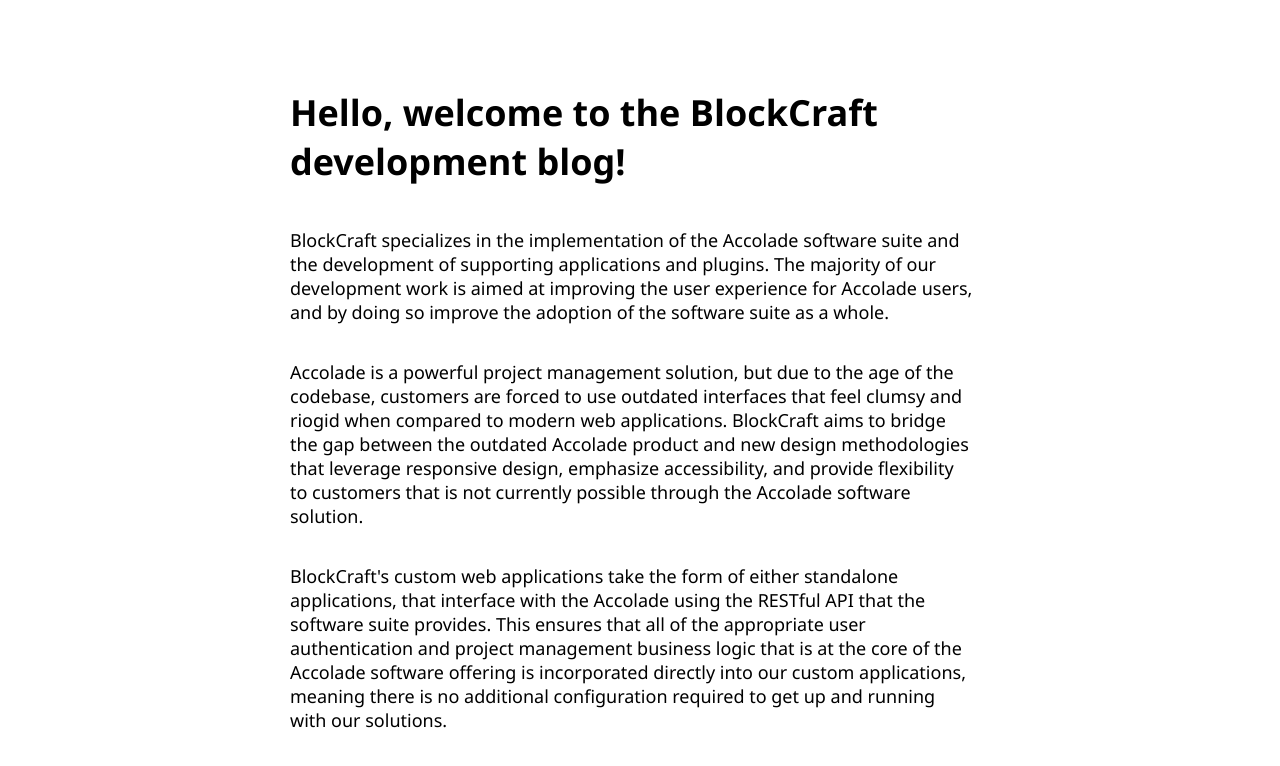
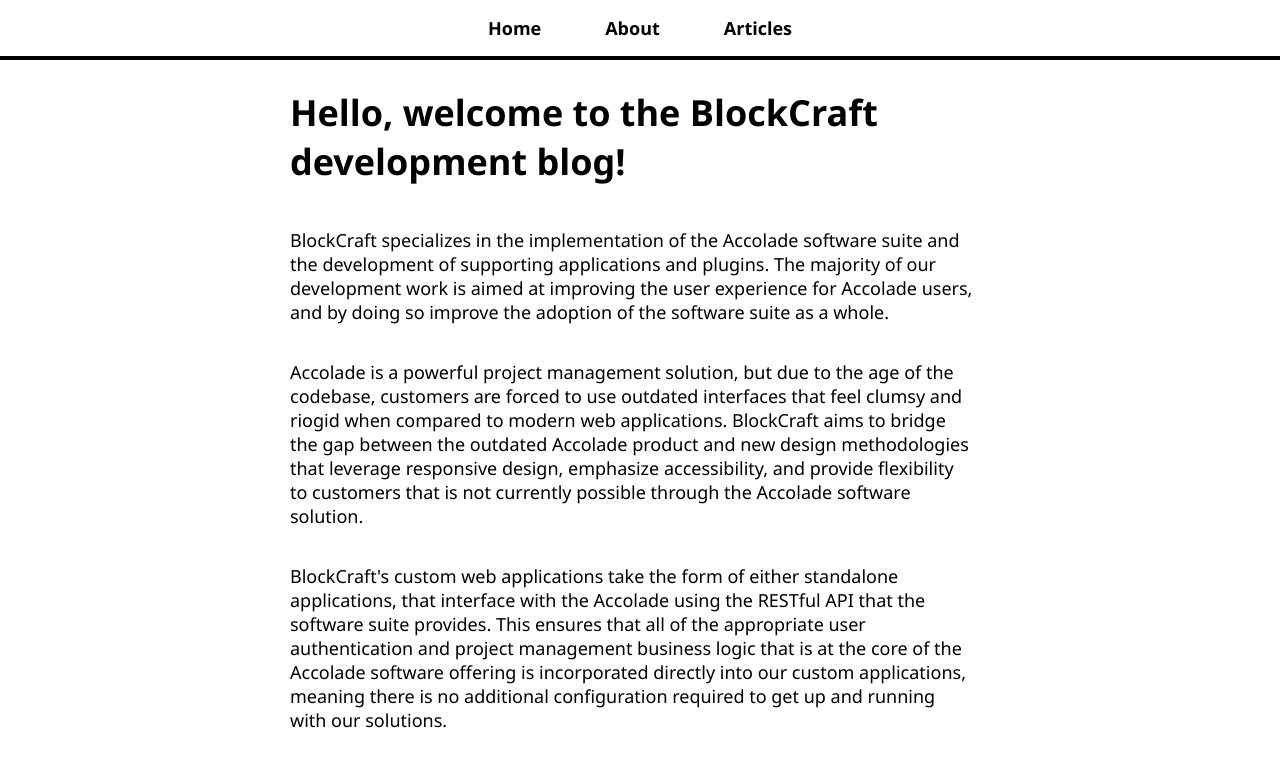
Before and after one commit to mfglenn/company-blog, a React (Create React App) app: page / in a window 1280 px wide. Shown: the top 766 px of the page. Built offline with nearby package versions, Linux system fonts and the light colour scheme.

Commit message:
Update the App.js component to incorporate the NavBar component.

```diff
--- a/src/App.js
+++ b/src/App.js
@@ -6,6 +6,7 @@
 import './App.css';
 
 //Component Imports
+import NavBar from './NavBar'
 import HomePage from './pages/HomePage'
 import AboutPage from './pages/AboutPage'
 import ArticlesList from './pages/ArticlesList'
@@ -17,6 +18,7 @@
     return(
       <Router>
         <div className="App">
+          <NavBar />
           <div id="page-body">
             <Route path="/" component={HomePage} exact/>
             <Route path="/about" component={AboutPage}/>
```
